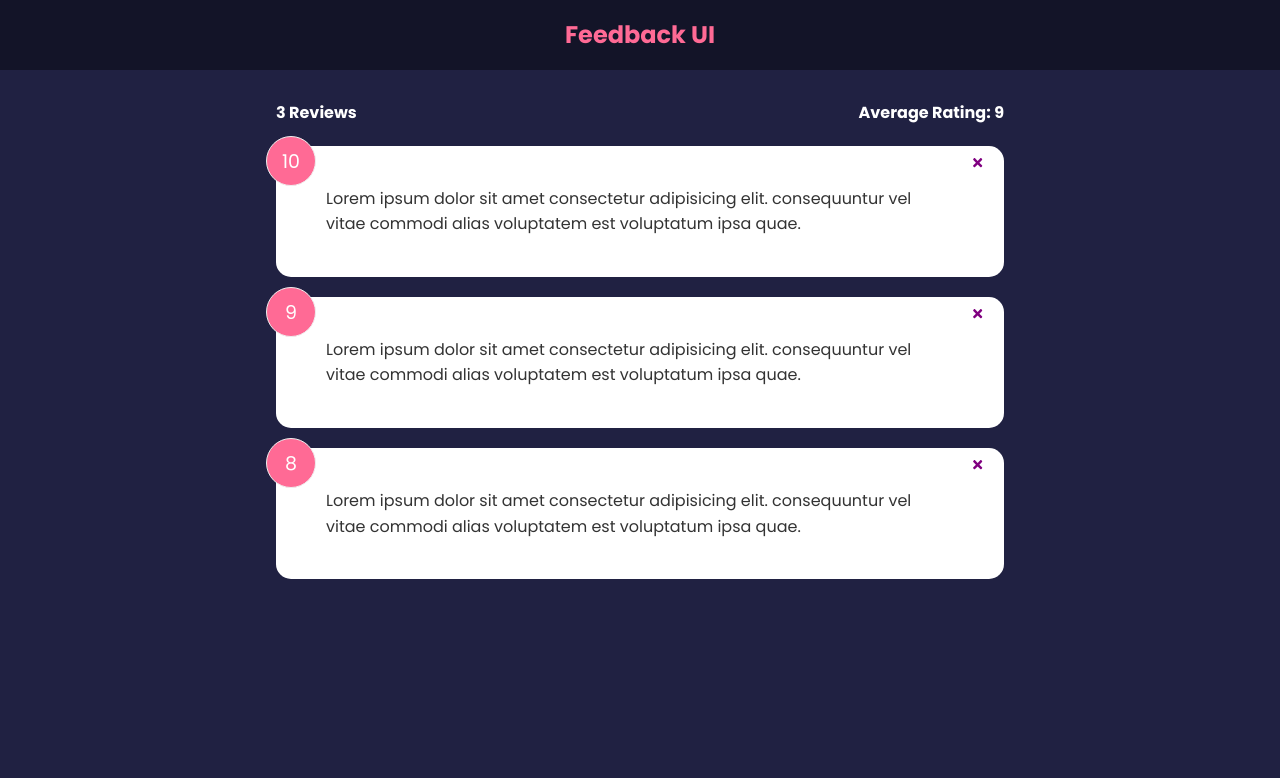
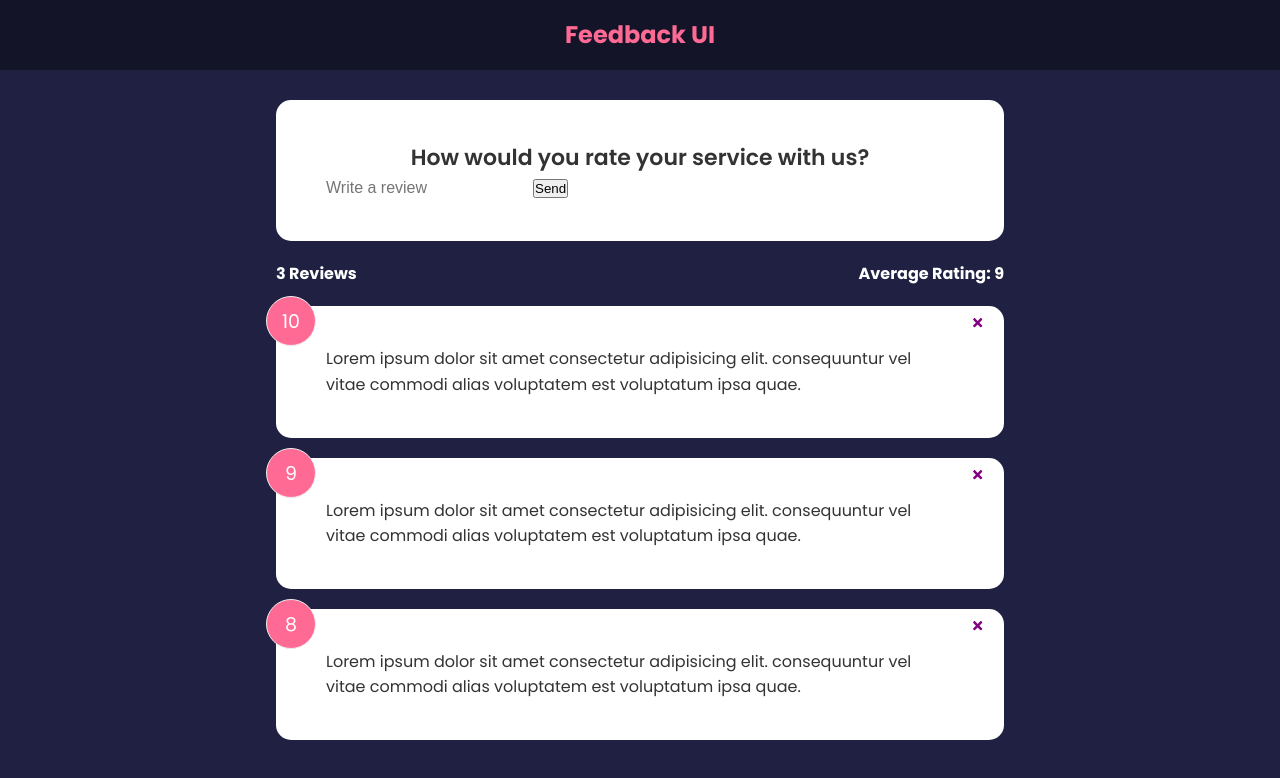
Before and after one commit to f90dErry/feedback, a React (Create React App) app: page / in a window 1280 px wide. Shown: the top 778 px of the page. Built offline with nearby package versions, Linux system fonts and the light colour scheme.

Commit message:
FeedbackForm component
created a feedback form that takes in feedback from users. imported the component to the app.js file

```diff
--- a/src/App.js
+++ b/src/App.js
@@ -3,6 +3,7 @@
 import FeedbackStats from "./components/FeedbackStats";
 import { useState } from "react";
 import FeedbackData from "./data/FeedbackData";
+import FeedbackForm from "./components/FeedbackForm";
 
 function App() {
     const [feedback, setFeedback] = useState(FeedbackData)
@@ -15,6 +16,7 @@
         <>
           <Header />
           <div className="container">
+            <FeedbackForm />
             <FeedbackStats feedback={feedback}/>
             <FeedbackList feedback={feedback}
             handleDelete={deleteFeedback}
--- /dev/null
+++ b/src/components/FeedbackForm.jsx
@@ -0,0 +1,30 @@
+import { useState } from "react"
+import Card from "./shared/Card"
+
+function FeedbackForm() {
+  const [text, setText] = useState('')
+
+  const handleTextChange = (e) => {
+    setText(e.target.value)
+  }
+
+  return (
+    <Card>
+        <form>
+            <h2>How would you rate your service with us?</h2>
+            { /* @todo - rating selectcom component */ }
+            <div className="imput-group">
+                <input
+                onChange={handleTextChange}
+                type="text"
+                placeholder="Write a review "
+                value={text}
+                />
+                <button type="submit">Send</button>
+            </div>
+        </form>
+    </Card>)
+
+}
+
+export default FeedbackForm
```
